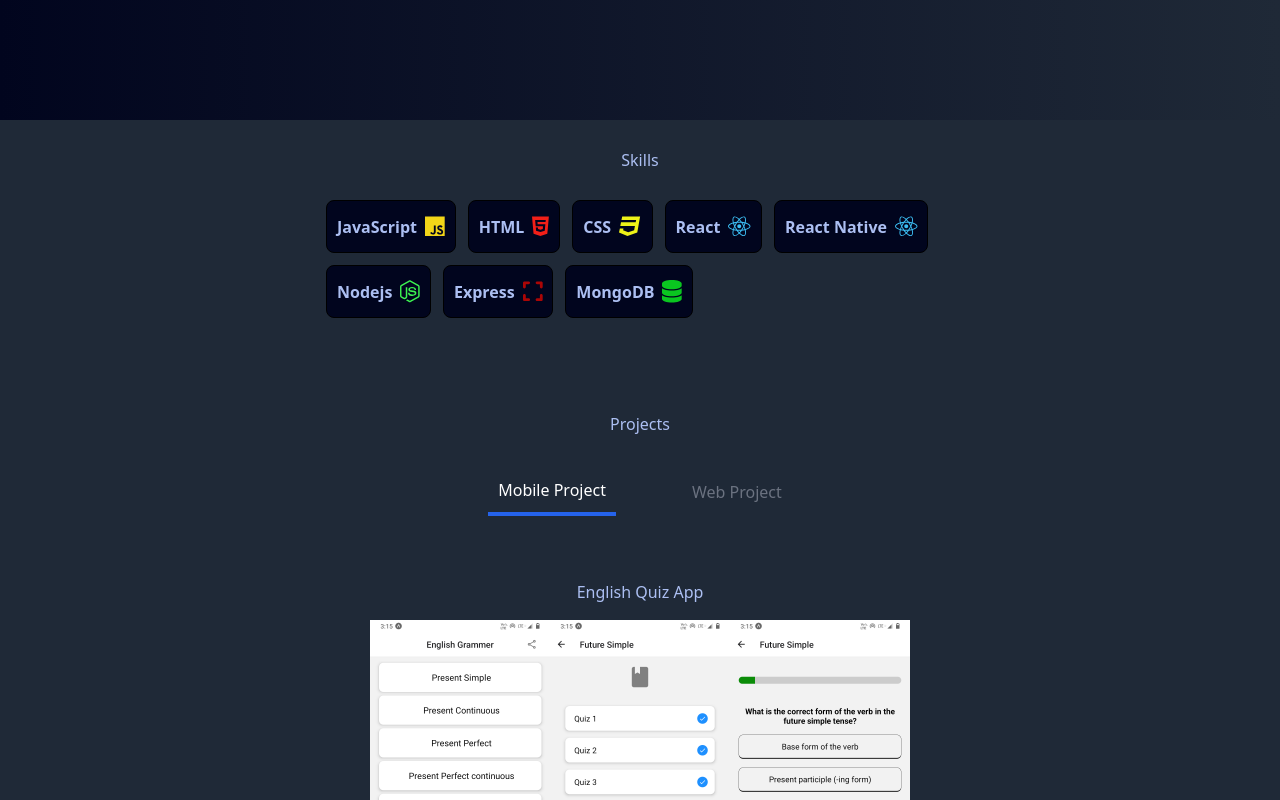
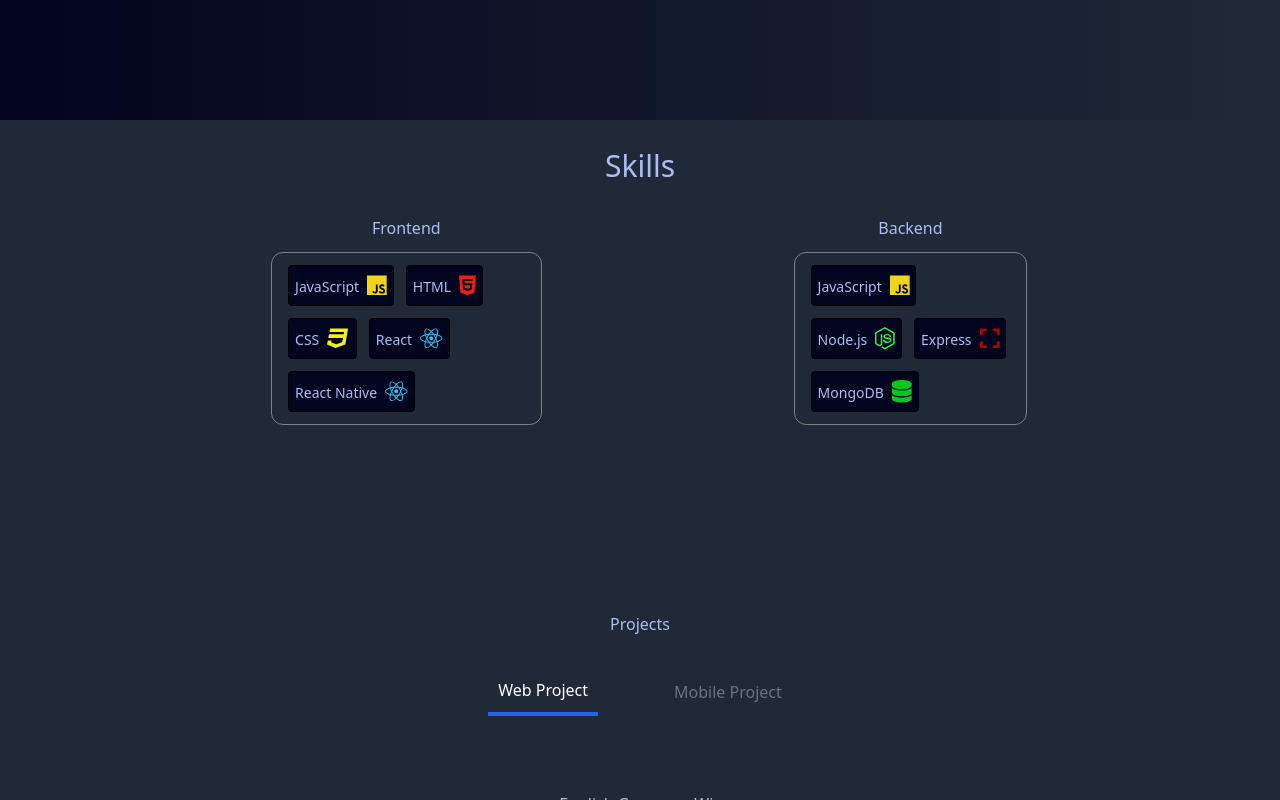
Before and after one commit to ajay020/portfolio, a Next.js app: page / in a window 1280 px wide. Shown: the part 680-1480 px from the top of the page. Built offline with nearby package versions, Linux system fonts and the light colour scheme.

Commit message:
update skill section layout

```diff
--- a/src/components/ProjectTabs.tsx
+++ b/src/components/ProjectTabs.tsx
@@ -5,7 +5,7 @@
 import { ReactNativeProjectList } from "./ReactNativeProjectList";
 
 function ProjectTabs() {
-  const [activeTab, setActiveTab] = useState("MobileProject");
+  const [activeTab, setActiveTab] = useState("WebProject");
 
   const handleTabChange = (tabName: string) => {
     setActiveTab(tabName);
@@ -18,6 +18,17 @@
         className={`p-5  flex space-x-4 justify-center ${styles.tab_container}`}
       >
         <button
+          className={` focus:outline-none ${
+            activeTab === "WebProject"
+              ? "  border-b-4 border-blue-600 text-white"
+              : " text-gray-500"
+          }  ${styles.tabBtn}`}
+          onClick={() => handleTabChange("WebProject")}
+        >
+          Web Project
+        </button>
+
+        <button
           className={`tabBtn focus:outline-none ${
             activeTab === "MobileProject"
               ? " border-b-4 border-blue-600 text-white"
@@ -26,17 +37,6 @@
           onClick={() => handleTabChange("MobileProject")}
         >
           Mobile Project
-        </button>
-
-        <button
-          className={` focus:outline-none ${
-            activeTab === "WebProject"
-              ? "  border-b-4 border-blue-600 text-white"
-              : " text-gray-500"
-          }  ${styles.tabBtn}`}
-          onClick={() => handleTabChange("WebProject")}
-        >
-          Web Project
         </button>
       </div>
 
--- a/src/components/Skills.tsx
+++ b/src/components/Skills.tsx
@@ -1,3 +1,4 @@
+import React from "react";
 import { FontAwesomeIcon } from "@fortawesome/react-fontawesome";
 import {
   faCss3,
@@ -7,75 +8,51 @@
   faGit,
   faNodeJs,
 } from "@fortawesome/free-brands-svg-icons";
+import { faDatabase, faExpand } from "@fortawesome/free-solid-svg-icons";
 import styles from "../styles/Skills.module.css";
-import { faDatabase, faExpand } from "@fortawesome/free-solid-svg-icons";
 
-export default function Skills() {
+const Skills: React.FC = () => {
   return (
     <section id="skills" className={styles.skills}>
-      <h2>Skills</h2>
-      <ul>
-        <li>
-          <span>JavaScript</span>
-          <FontAwesomeIcon icon={faJs} size="lg" style={{ color: "#f2d518" }} />
-        </li>
-        <li>
-          <span>HTML</span>
-          <FontAwesomeIcon
-            icon={faHtml5}
-            size="lg"
-            style={{ color: "#f21f18" }}
-          />
-        </li>
-        <li>
-          <span>CSS</span>
-          <FontAwesomeIcon
-            icon={faCss3}
-            size="lg"
-            style={{ color: "#eef218" }}
-          />
-        </li>
-        <li>
-          <span>React</span>
-          <FontAwesomeIcon
-            icon={faReact}
-            size="lg"
-            style={{ color: "#3cbff4" }}
-          />
-        </li>
-        <li>
-          <span>React Native</span>
-          <FontAwesomeIcon
-            icon={faReact}
-            size="lg"
-            style={{ color: "#3cbff4" }}
-          />
-        </li>
-        <li>
-          <span>Nodejs</span>
-          <FontAwesomeIcon
-            icon={faNodeJs}
-            size="lg"
-            style={{ color: "#3cf451" }}
-          />
-        </li>
-        <li>
-          <span>Express</span>
-          <FontAwesomeIcon
-            icon={faExpand}
-            size="lg"
-            style={{ color: "#ab0606" }}
-          />
-        </li>
-        <li>
-          <span>MongoDB</span>
-          <FontAwesomeIcon
-            icon={faDatabase}
-            size="lg"
-            style={{ color: "#0ac620" }}
-          />
-        </li>
-      </ul>
+      <h2 className="text-3xl">Skills</h2>
+      <div className="flex  justify-center flex-col md:flex-row ">
+        <div>
+          <h3 className="text-center my-3">Frontend</h3>
+          <ul className={`${styles.skill_list}`}>
+            <SkillItem name="JavaScript" icon={faJs} color="#f2d518" />
+            <SkillItem name="HTML" icon={faHtml5} color="#f21f18" />
+            <SkillItem name="CSS" icon={faCss3} color="#eef218" />
+            <SkillItem name="React" icon={faReact} color="#3cbff4" />
+            <SkillItem name="React Native" icon={faReact} color="#3cbff4" />
+          </ul>
+        </div>
+        <div>
+          <h3 className="my-3 text-center">Backend</h3>
+          <ul className={`${styles.skill_list}`}>
+            <SkillItem name="JavaScript" icon={faJs} color="#f2d518" />
+            <SkillItem name="Node.js" icon={faNodeJs} color="#3cf451" />
+            <SkillItem name="Express" icon={faExpand} color="#ab0606" />
+            <SkillItem name="MongoDB" icon={faDatabase} color="#0ac620" />
+          </ul>
+        </div>
+      </div>
     </section>
   );
+};
+
+interface SkillItemProps {
+  name: string;
+  icon: any; // You might want to define a type for icon
+  color: string;
 }
+
+const SkillItem: React.FC<SkillItemProps> = ({ name, icon, color }) => {
+  return (
+    <li className={styles.skill_list_item}>
+      <span className="text-sm pr-2">{name}</span>
+      <FontAwesomeIcon icon={icon} size="lg" style={{ color }} />
+    </li>
+  );
+};
+
+export default Skills;
--- a/src/styles/Skills.module.css
+++ b/src/styles/Skills.module.css
@@ -2,9 +2,10 @@
   background-color: var(--color_black);
   padding: 8px 4px;
   width: 100%;
-  height: 280px;
+  height: 480px;
   margin: 0px auto;
 }
+
 .skills h2 {
   text-align: center;
   margin: 16px auto;
@@ -12,33 +13,31 @@
   padding: 4px;
 }
 
-.skills ul {
+.skill_list {
   list-style-type: none;
-  width: 90%;
+  width: 60%;
   margin: auto;
   display: flex;
   gap: 12px;
   flex-wrap: wrap;
-  padding: 8px 4px;
+  padding: 12px 16px;
+  /* background-color: pink; */
+  border: 1px solid gray;
+  border-radius: 12px;
 }
 
-.skills ul li {
+.skill_list_item {
   background-color: var(--color_dark_blue1);
   color: var(--color_green_text);
-  padding: 12px 10px;
+  padding: 6px 6px;
   border: 1px solid black;
-  border-radius: 8px;
+  border-radius: 4px;
   font-size: large;
-  font-weight: 600;
-}
-
-.skills ul li span {
-  margin-right: 8px;
-  font-size: medium;
+  font-weight: 500;
 }
 
 @media screen and (min-width: 660px) {
-  .skills ul {
+  .skill_list {
     width: 50%;
     margin: auto;
   }
```
